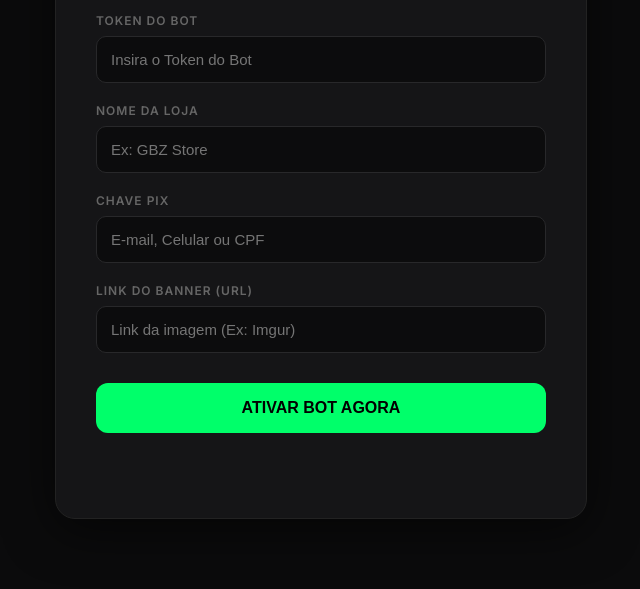
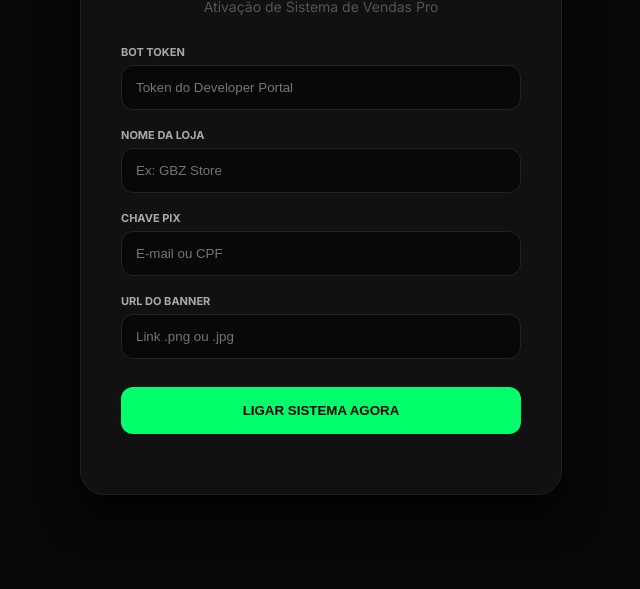
Before and after one commit to igrejaprovedor2019-cmyk/BOT-DE-VENDAS, a website: page index.html in a window 1280 px wide. Shown: the part 211-800 px from the top of the page, without its empty margins (319-959 px from the left). Drawn offline with Linux system fonts and the light colour scheme.

Commit message:
Update index.html

```diff
--- a/index.html
+++ b/index.html
@@ -2,97 +2,62 @@
 <html lang="pt-br">
 <head>
     <meta charset="UTF-8">
-    <meta name="viewport" content="width=device-width, initial-scale=1.0">
-    <title>Sirius Maker | Painel de Ativação</title>
+    <title>Sirius Maker | Dashboard</title>
     <style>
-        @import url('https://fonts.googleapis.com/css2?family=Inter:wght@400;600;800&display=swap');
-
-        body { font-family: 'Inter', sans-serif; background: #0b0b0c; color: #ffffff; display: flex; justify-content: center; align-items: center; min-height: 100vh; margin: 0; padding: 20px; box-sizing: border-box; }
-        .card { background: #151517; padding: 40px; border-radius: 20px; width: 100%; max-width: 450px; border: 1px solid #222; box-shadow: 0 10px 50px rgba(0,0,0,0.6); }
-        h1 { text-align: center; color: #00ff6a; font-weight: 800; margin-bottom: 10px; font-size: 28px; }
-        p { text-align: center; color: #888; font-size: 14px; margin-bottom: 30px; }
-
-        .field { margin-bottom: 20px; }
-        label { display: block; font-size: 12px; color: #666; font-weight: 600; margin-bottom: 8px; text-transform: uppercase; letter-spacing: 1px; }
-        input { width: 100%; padding: 14px; background: #0c0c0d; border: 1px solid #28282a; border-radius: 10px; color: #fff; font-size: 15px; box-sizing: border-box; outline: none; transition: 0.3s; }
-        input:focus { border-color: #00ff6a; box-shadow: 0 0 10px rgba(0, 255, 106, 0.1); }
-
-        button { width: 100%; padding: 16px; background: #00ff6a; color: #000; border: none; border-radius: 12px; font-weight: 800; font-size: 16px; cursor: pointer; transition: 0.3s; margin-top: 10px; text-transform: uppercase; }
-        button:hover { background: #00d659; transform: translateY(-2px); box-shadow: 0 5px 20px rgba(0, 255, 106, 0.2); }
-
-        #status { margin-top: 25px; text-align: center; font-size: 14px; font-weight: 600; min-height: 20px; }
-        .success { color: #00ff6a; }
-        .error { color: #ff4747; }
+        @import url('https://fonts.googleapis.com/css2?family=Inter:wght@400;700;900&display=swap');
+        body { background: #080809; color: #fff; font-family: 'Inter', sans-serif; display: flex; justify-content: center; align-items: center; height: 100vh; margin: 0; }
+        .container { background: #111113; padding: 40px; border-radius: 24px; width: 400px; border: 1px solid #1f1f22; box-shadow: 0 20px 40px rgba(0,0,0,0.8); }
+        h1 { text-align: center; color: #00ff6a; font-weight: 900; letter-spacing: -1px; margin-bottom: 5px; }
+        p { text-align: center; color: #555; font-size: 14px; margin-bottom: 30px; }
+        .input-group { margin-bottom: 18px; }
+        label { display: block; color: #aaa; font-size: 11px; text-transform: uppercase; margin-bottom: 6px; font-weight: 700; }
+        input { width: 100%; padding: 14px; background: #080809; border: 1px solid #222; border-radius: 12px; color: #fff; box-sizing: border-box; transition: 0.3s; }
+        input:focus { border-color: #00ff6a; outline: none; box-shadow: 0 0 15px rgba(0,255,106,0.15); }
+        button { width: 100%; padding: 16px; background: #00ff6a; color: #000; border: none; border-radius: 12px; font-weight: 800; cursor: pointer; transition: 0.3s; margin-top: 10px; }
+        button:hover { background: #00cc55; transform: scale(1.02); }
+        #status { text-align: center; margin-top: 20px; font-weight: 700; font-size: 14px; }
     </style>
 </head>
 <body>
-    <div class="card">
+    <div class="container">
         <h1>SIRIUS MAKER</h1>
-        <p>Ative seu bot profissional de vendas</p>
-
-        <div class="field">
-            <label>Token do Bot</label>
-            <input type="text" id="token" placeholder="Insira o Token do Bot">
+        <p>Ativação de Sistema de Vendas Pro</p>
+        <div class="input-group">
+            <label>Bot Token</label>
+            <input type="text" id="token" placeholder="Token do Developer Portal">
         </div>
-
-        <div class="field">
+        <div class="input-group">
             <label>Nome da Loja</label>
-            <input type="text" id="nomeLoja" placeholder="Ex: GBZ Store">
+            <input type="text" id="nome" placeholder="Ex: GBZ Store">
         </div>
-
-        <div class="field">
+        <div class="input-group">
             <label>Chave PIX</label>
-            <input type="text" id="pix" placeholder="E-mail, Celular ou CPF">
+            <input type="text" id="pix" placeholder="E-mail ou CPF">
         </div>
-
-        <div class="field">
-            <label>Link do Banner (URL)</label>
-            <input type="text" id="banner" placeholder="Link da imagem (Ex: Imgur)">
+        <div class="input-group">
+            <label>URL do Banner</label>
+            <input type="text" id="banner" placeholder="Link .png ou .jpg">
         </div>
-
-        <button onclick="ativarBot()">Ativar Bot Agora</button>
+        <button onclick="ligar()">LIGAR SISTEMA AGORA</button>
         <div id="status"></div>
     </div>
-
     <script>
-        async function ativarBot() {
+        async function ligar() {
             const status = document.getElementById('status');
-            const data = {
-                token: document.getElementById('token').value.trim(),
-                nomeLoja: document.getElementById('nomeLoja').value.trim(),
-                pix: document.getElementById('pix').value.trim(),
-                banner: document.getElementById('banner').value.trim()
-            };
-
-            if (!data.token) {
-                status.className = "error";
-                status.innerText = "❌ O Token é obrigatório!";
-                return;
-            }
-
-            status.className = "";
-            status.innerText = "⏳ Ligando bot... aguarde.";
-
-            try {
-                const response = await fetch('/ligar-bot', {
-                    method: 'POST',
-                    headers: { 'Content-Type': 'application/json' },
-                    body: JSON.stringify(data)
-                });
-
-                const res = await response.json();
-
-                if (res.msg) {
-                    status.className = "success";
-                    status.innerText = "✅ " + res.msg + " Verifique seu Discord.";
-                } else {
-                    status.className = "error";
-                    status.innerText = "❌ " + (res.erro || "Erro ao ligar.");
-                }
-            } catch (err) {
-                status.className = "error";
-                status.innerText = "❌ Erro na conexão com o servidor.";
-            }
+            status.innerText = "⏳ Conectando...";
+            const res = await fetch('/ligar-bot', {
+                method: 'POST',
+                headers: {'Content-Type': 'application/json'},
+                body: JSON.stringify({
+                    token: document.getElementById('token').value,
+                    nomeLoja: document.getElementById('nome').value,
+                    pix: document.getElementById('pix').value,
+                    banner: document.getElementById('banner').value
+                })
+            });
+            const data = await res.json();
+            status.innerText = data.msg ? "✅ " + data.msg : "❌ Erro ao ligar";
+            status.style.color = data.msg ? "#00ff6a" : "#ff4444";
         }
     </script>
 </body>
```
